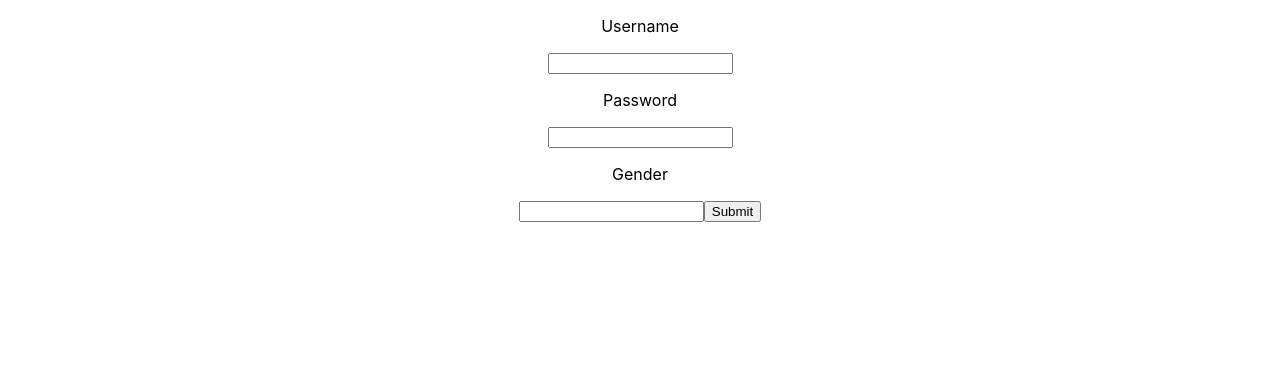
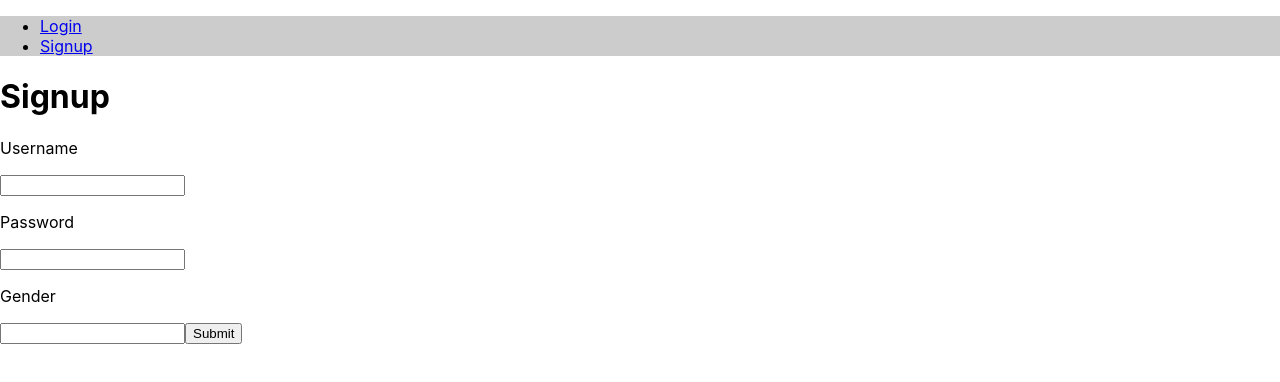
Before and after one commit to MomenYasser/sheenvalue-frontend, a React (Create React App) app: page /signup in a window 1280 px wide. Shown: the top 382 px of the page. Built offline with nearby package versions, Linux system fonts and the light colour scheme.

Commit message:
Routers/Events

```diff
--- a/src/App.js
+++ b/src/App.js
@@ -1,13 +1,28 @@
 import React from 'react';
-import logo from './logo.svg';
-import './App.css';
 
+import Router from './Components/Router';
+import Header from './Components/Header';
+import Login from './Screens/Login';
 import Signup from './Screens/Signup';
 
 function App() {
   return (
     <div className="App">
-      <Signup />
+      <Header />
+
+      <Router
+        routes={[
+          {
+            path: '/login',
+            component: <Login />,
+            default: true,
+          },
+          {
+            path: '/signup',
+            component: <Signup />,
+          },
+        ]}
+      />
     </div>
   );
 }
--- /dev/null
+++ b/src/Components/Header/index.js
@@ -0,0 +1,27 @@
+import React from 'react';
+import Router from '../Router';
+
+class Header extends React.Component {
+    navigateTo = path => e => {
+        e.preventDefault();
+
+        Router.go(path);
+    }
+
+    render () {
+        return (
+            <div style={{ backgroundColor: 'rgba(0,0,0,0.2)' }}>
+                <ul>
+                    <li>
+                        <a href="#" onClick={this.navigateTo('/login')}>Login</a>
+                    </li>
+                    <li>
+                        <a href="#" onClick={this.navigateTo('/signup')}>Signup</a>
+                    </li>
+                </ul>
+            </div>
+        )
+    }
+}
+
+export default Header;
--- /dev/null
+++ b/src/Components/Router/index.js
@@ -0,0 +1,45 @@
+import React from 'react';
+import Events from '../../Services/Events';
+
+const events = new Events();
+
+class Router extends React.Component {
+    state = {
+        activeRoute: null,
+    };
+
+    static go(path) {
+        window.history.pushState({ path }, 'Test', path);
+        events.notify('pushState');
+    }
+
+    componentDidMount() {
+        this.renderActiveRoute();
+
+        events.on('pushState', this.renderActiveRoute);
+    }
+
+    renderActiveRoute = () => {
+        const path = window.location.pathname;
+        const { routes } = this.props;
+        const activeRoute = routes.find(route => route.path === path);
+        const defaultRoute = routes.find(route => route.default);
+
+        if (activeRoute) {
+            return this.setState({ activeRoute: activeRoute.component });
+        } else {
+            // Handling default route
+            window.location.replace(defaultRoute.path);
+        }
+    }
+
+    render () {
+        return (
+            <div>
+                {this.state.activeRoute}
+            </div>
+        )
+    }
+}
+
+export default Router;
--- a/src/Screens/Login/index.js
+++ b/src/Screens/Login/index.js
@@ -42,6 +42,8 @@ class LoginScreen extends FormBuilder {
 
         return (
             <form onSubmit={this.onSubmit}>
+                <h1>Login</h1>
+
                 <TextField
                     label={'Email'}
                     name={'email'}
@@ -51,7 +53,6 @@ class LoginScreen extends FormBuilder {
                     label={'Password'}
                     name={'password'}
                 />
-
                 <button>Submit</button>
             </form>
         )
--- a/src/Screens/Signup/index.js
+++ b/src/Screens/Signup/index.js
@@ -46,6 +46,8 @@ class SignupScreen extends FormBuilder {
 
         return (
             <form onSubmit={this.onSubmit}>
+                <h1>Signup</h1>
+
                 <TextField
                     label={'Username'}
                     name={'username'}
--- /dev/null
+++ b/src/Services/Events.js
@@ -0,0 +1,17 @@
+class Events {
+    _listeners = {};
+
+    on(event, action) {
+        this._listeners[event] = action;
+    }
+
+    notify(event, ...rest) {
+        this._listeners[event](...rest);
+    }
+
+    kill(event) {
+        delete this._listeners[event];
+    }
+}
+
+export default Events;
```
